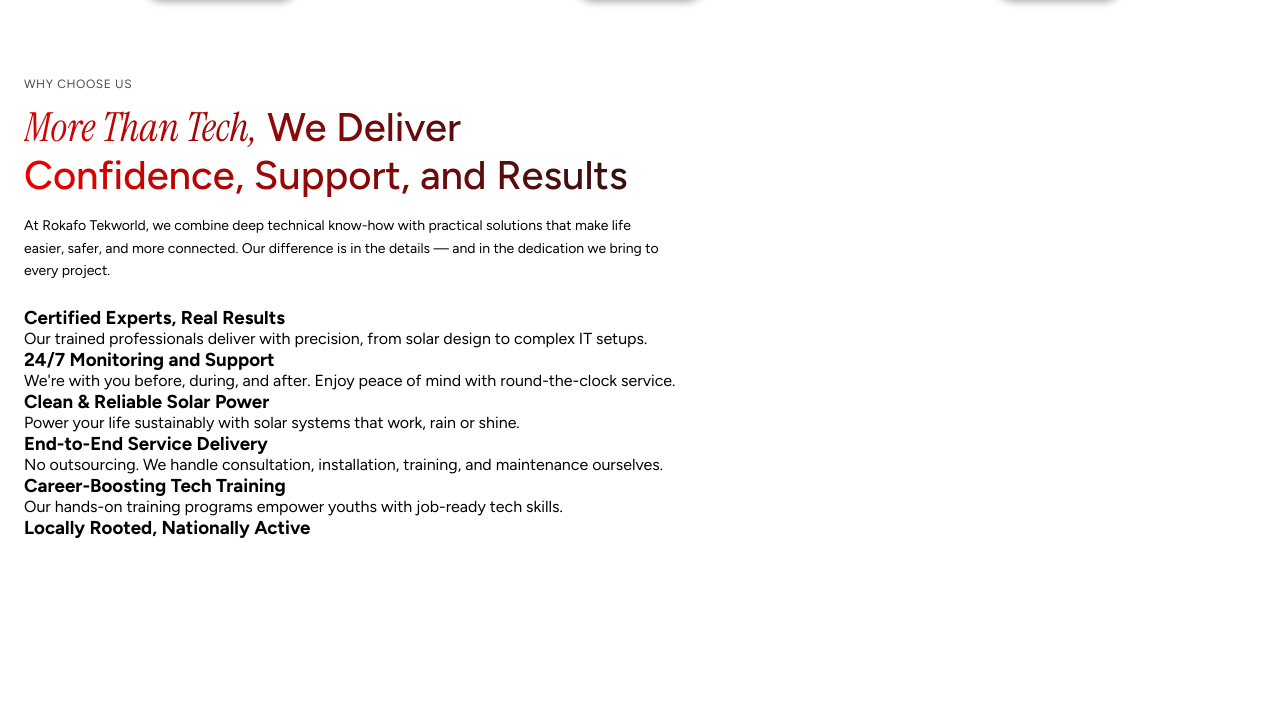
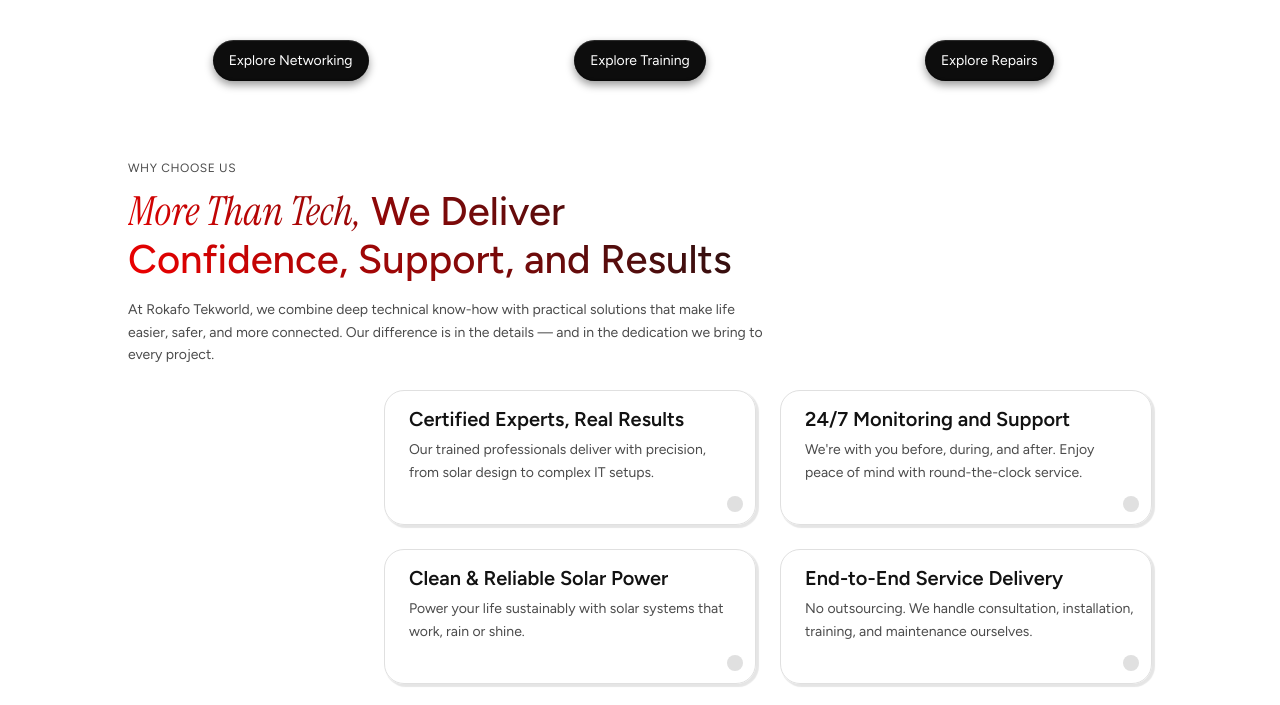
Before and after one commit to psiyk/Rokafo-Tekworld-Landing-Page-Prototype, a plain HTML site: page index.html in a window 1280 px wide. Shown: the part 2078-2783 px from the top of the page. Before the commit the page ends 2657 px from the top, so only its background shows below. Drawn offline with Linux system fonts and the light colour scheme.

Commit message:
why almost done

```diff
--- a/index.html
+++ b/index.html
@@ -257,7 +257,10 @@
               </li>
               <li>
                 <h3>Locally Rooted, Nationally Active</h3>
-                <p></p>
+                <p>
+                  Based in Lagos — serving clients in Abuja, Enugu, Delta,
+                  Asaba, and Anambra.
+                </p>
               </li>
             </ul>
           </div>
--- a/styles/main.css
+++ b/styles/main.css
@@ -145,7 +145,6 @@
   background-size: cover;
   background-position: center bottom;
   background-image: url(../images/bgis/nuno-marques-0GbrjL3vZF4-unsplash.jpg);
-  backdrop-filter: saturate(0);
 
   color: var(--color-text-dark);
   display: flex;
@@ -185,7 +184,6 @@
     /* top inner highlight */ inset 0 -1px 2px rgba(0, 0, 0, 0.5),
     /* bottom inner shadow */ 0 4px 8px rgba(0, 0, 0, 0.4); /* outer drop shadow */
   border-radius: 9999px;
-  /* transition: all 0.2s ease-in-out; */
   min-width: fit-content;
 }
 .cta.pri {
@@ -235,6 +233,10 @@
   margin-top: var(--space-xs);
   display: flex;
   gap: var(--space-sm);
+}
+section .section-wrapper {
+  max-width: var(--breakpoint-lg);
+  margin-inline: auto;
 }
 section:not(.hero) {
   padding: var(--space-2xl) var(--space-lg);
@@ -362,7 +364,7 @@
 }
 .service-grid {
   display: grid;
-  grid-template-columns: repeat(auto-fit, minmax(var(--size-5xl), 1fr));
+  grid-template-columns: repeat(auto-fit, minmax(var(--size-4xl), 1fr));
   gap: var(--space-lg);
 }
 .service-grid .card {
@@ -391,6 +393,8 @@
   font-size: var(--font-2xl);
   font-weight: normal;
   color: var(--color-accent-dark);
+  min-height: var(--size-md);
+  opacity: 0.9;
 }
 .service-grid p {
   text-align: center;
@@ -411,3 +415,64 @@
   font-style: italic;
   font-family: var(--font-family-serif);
 }
+.why p.wrapper {
+  color: var(--color-secondary-text);
+}
+.why-grid {
+  max-width: var(--size-7xl);
+  display: grid;
+  grid-template-columns: repeat(auto-fill, minmax(var(--size-4xl), 1fr));
+  gap: var(--space-lg);
+  margin-inline: auto 0;
+}
+.why-grid li {
+  border: var(--bd1) var(--color-border);
+  padding: var(--space-md) var(--space-md) var(--space-lg) var(--space-lg);
+  border-radius: calc(var(--space-xs) + var(--space-sm));
+  position: relative;
+  overflow: hidden;
+  transition: 0.5s ease-in-out;
+  box-shadow: 2px 2px 1px 1px rgba(0, 0, 0, 0.1);
+}
+.why-grid li::before {
+  content: "";
+  position: absolute;
+  width: var(--size-xs);
+  height: var(--size-xs);
+  /* border: 1px solid #000; */
+  background: var(--color-border);
+  bottom: var(--space-sm);
+  right: var(--space-sm);
+  border-radius: var(--space-xs);
+  transition: 0.5s ease-in-out;
+}
+.why-grid li h3 {
+  font-size: var(--font-lg);
+  margin-bottom: var(--space-xs);
+  color: var(--color-primary-text);
+  font-weight: 600;
+  position: relative;
+  z-index: 1;
+}
+.why-grid li p {
+  font-size: var(--font-sm);
+  color: var(--color-secondary-text);
+  line-height: 1.6;
+  margin-bottom: var(--space-md);
+}
+.why-grid li:hover {
+  box-shadow: none;
+  background-color: var(--color-bg-dark);
+}
+.why-grid li:hover::before {
+  background: var(--color-accent);
+  opacity: 0;
+  scale: 50;
+}
+.why-grid li:hover h3 {
+  color: var(--color-text-dark);
+}
+.why-grid li:hover p {
+  color: var(--color-muted-bg);
+  opacity: 0.9;
+}
```
